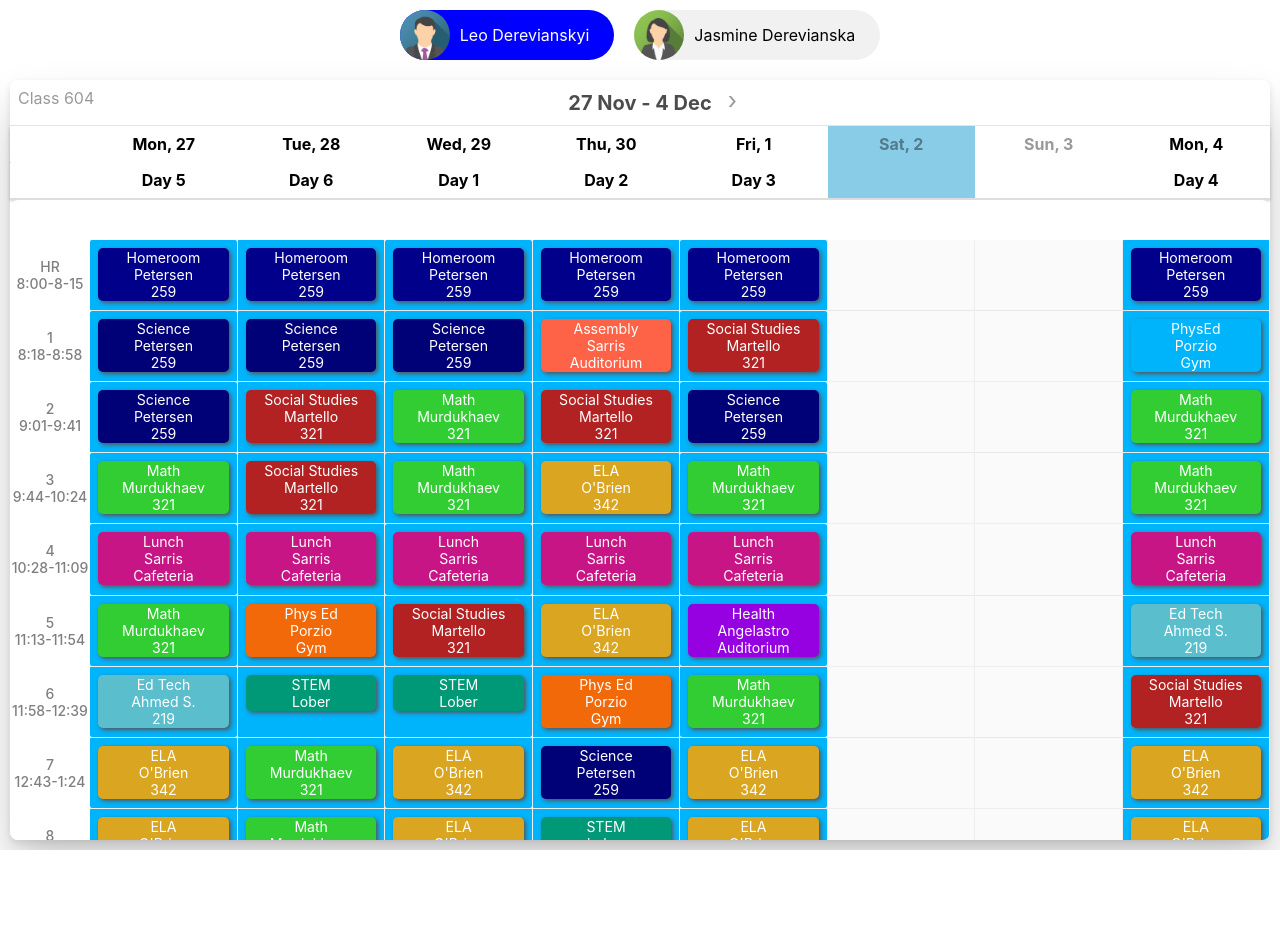
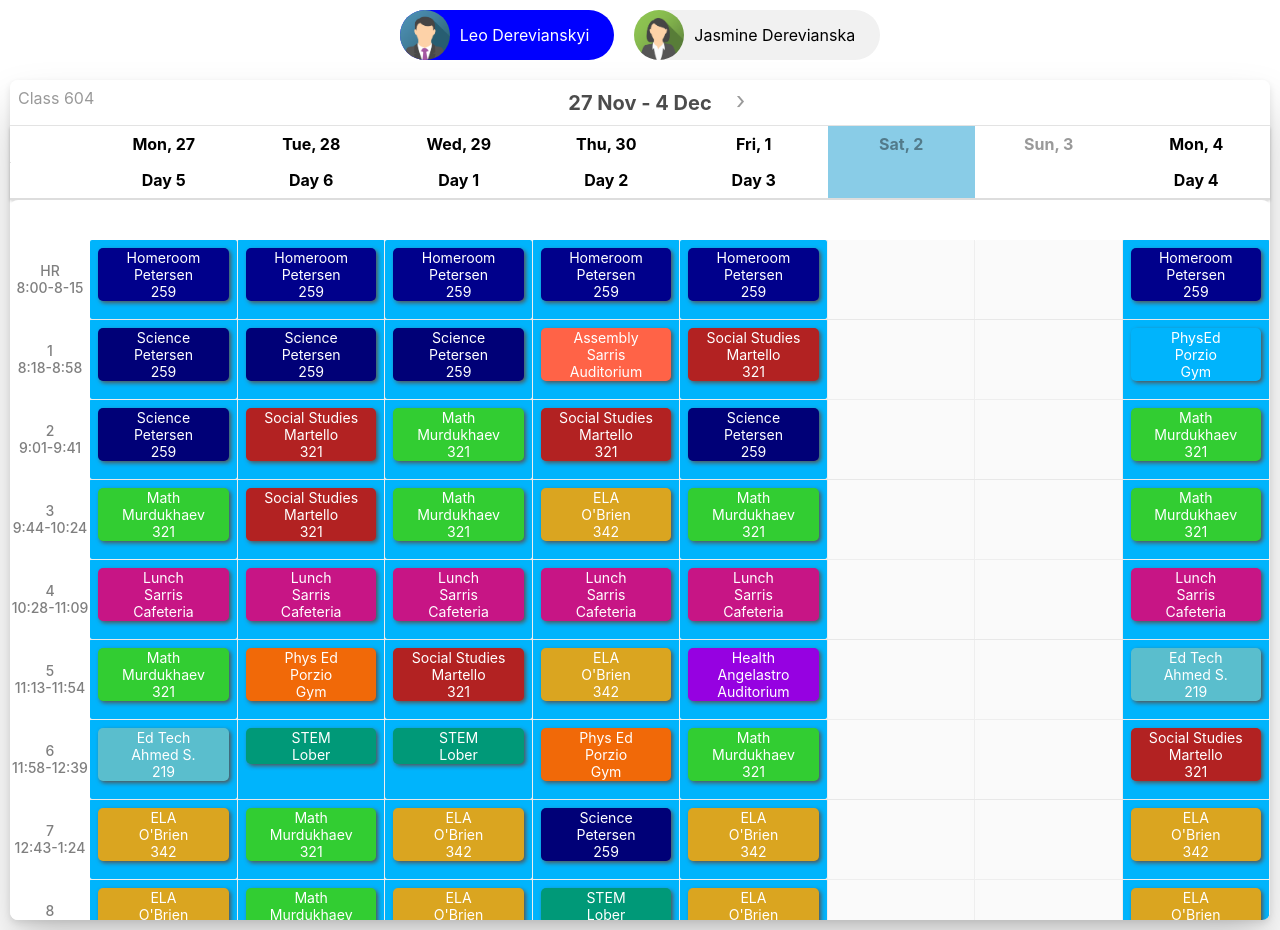
Before and after one commit to corsarcv/schedule, a React (Create React App) app: page / in a window 1280 px wide. Both pictures are taken after a click on the element "Leo Derevianskyi". Before the commit the page ends 850 px from the top, so only its background shows below. Built offline with nearby package versions, Linux system fonts and the light colour scheme.

Commit message:
styles fix

```diff
--- a/src/components/Schedule.jsx
+++ b/src/components/Schedule.jsx
@@ -50,7 +50,7 @@ export class Schedule extends Component{
                     this.state.startDate.toDateString() === this.dateUtils.getCurrentMonday().toDateString() ? css.disabled : ""
                 ].join(" ")}
                 onClick={this.onPrev}>‹</div>
-              <h1><strong>
+              <h1 class={css.daterange}><strong>
                 {this.dateUtils.getFormattedPeriod(this.state.startDate, this.state.endDate)}
               </strong></h1>
               <div className={[css.icon, css.secondary, css.chevron_left].join(" ")} onClick={this.onNext}>›</div>
--- a/src/components/Schedule.module.css
+++ b/src/components/Schedule.module.css
@@ -237,8 +237,8 @@
 
     overflow-x: hidden;
     overflow-y: scroll;
-      max-width: 1280px;
-    height: 640px;
+    max-width: 1280px;
+    height: 720px;
     border-radius: 8px;
   }
 
@@ -306,3 +306,6 @@
 .disabled{
   visibility: hidden;
 }
+.daterange{
+  width: 160px;
+}
```
